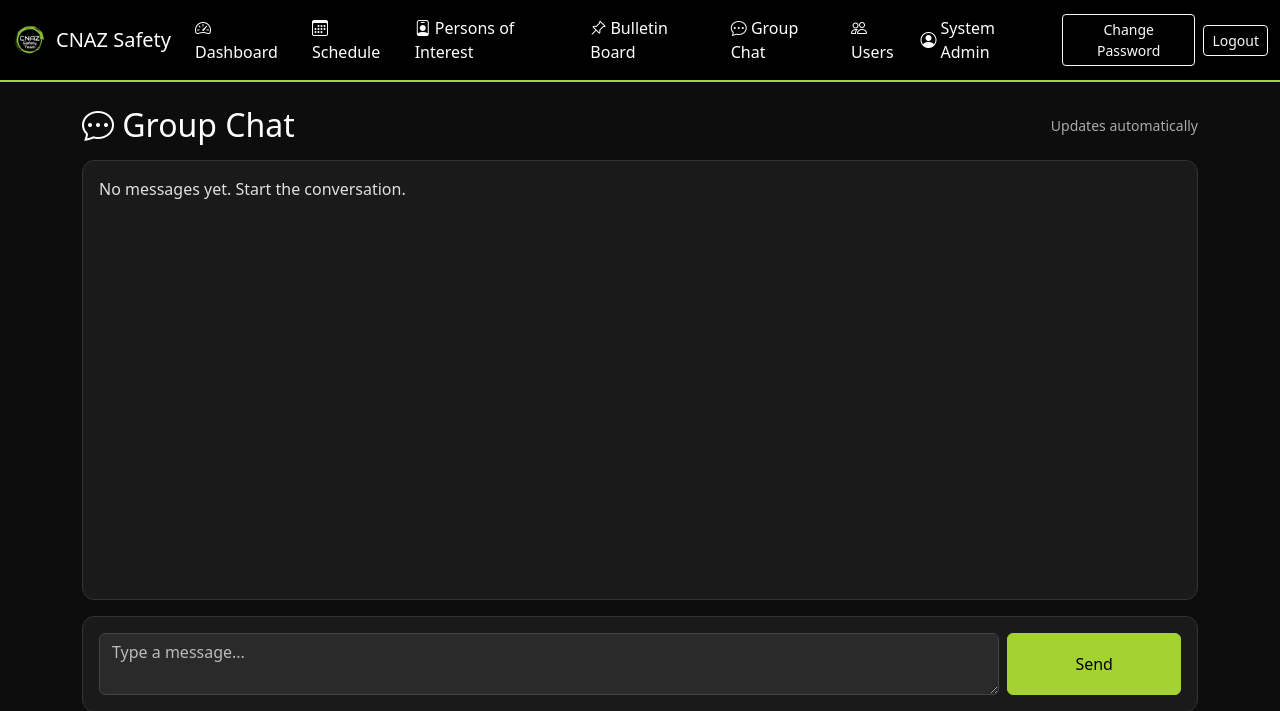
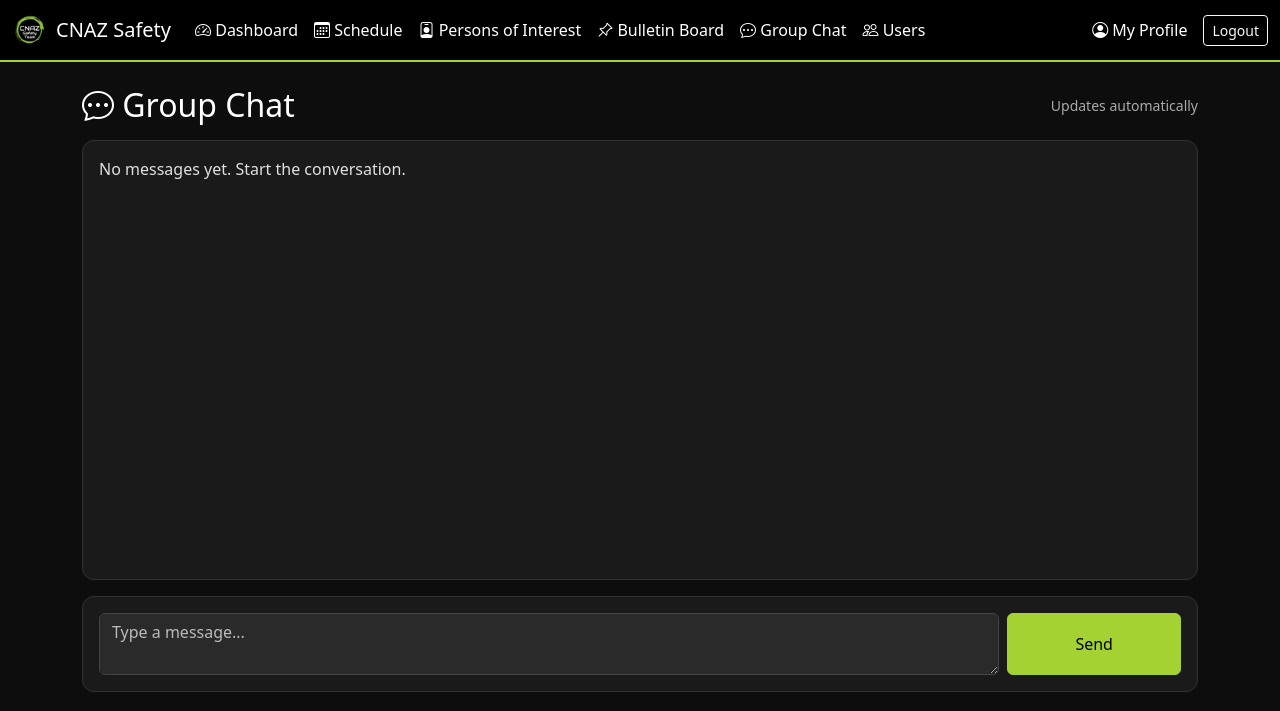
Before and after one commit to amfb98/church-safety-app, a Flask app: page /chat in a window 1280 px wide. Shown: the top 711 px of the page. Run offline with Flask 3, Linux system fonts and the light colour scheme; a user stored in the database is signed in.

Commit message:
Update user profile display in base.html
Replaced current user's full name with 'My Profile' and removed 'Change Password' link.

```diff
--- a/templates/base.html
+++ b/templates/base.html
@@ -51,9 +51,8 @@
                     {% else %}
                         <i class="bi bi-person-circle me-1"></i>
                     {% endif %}
-                    {{ current_user.full_name }}
+                    My Profile
                 </a>
-                <a class="btn btn-outline-light btn-sm me-2" href="{{ url_for('change_password') }}">Change Password</a>
                 <a class="btn btn-outline-light btn-sm" href="{{ url_for('logout') }}">Logout</a>
             </div>
         </div>
```
